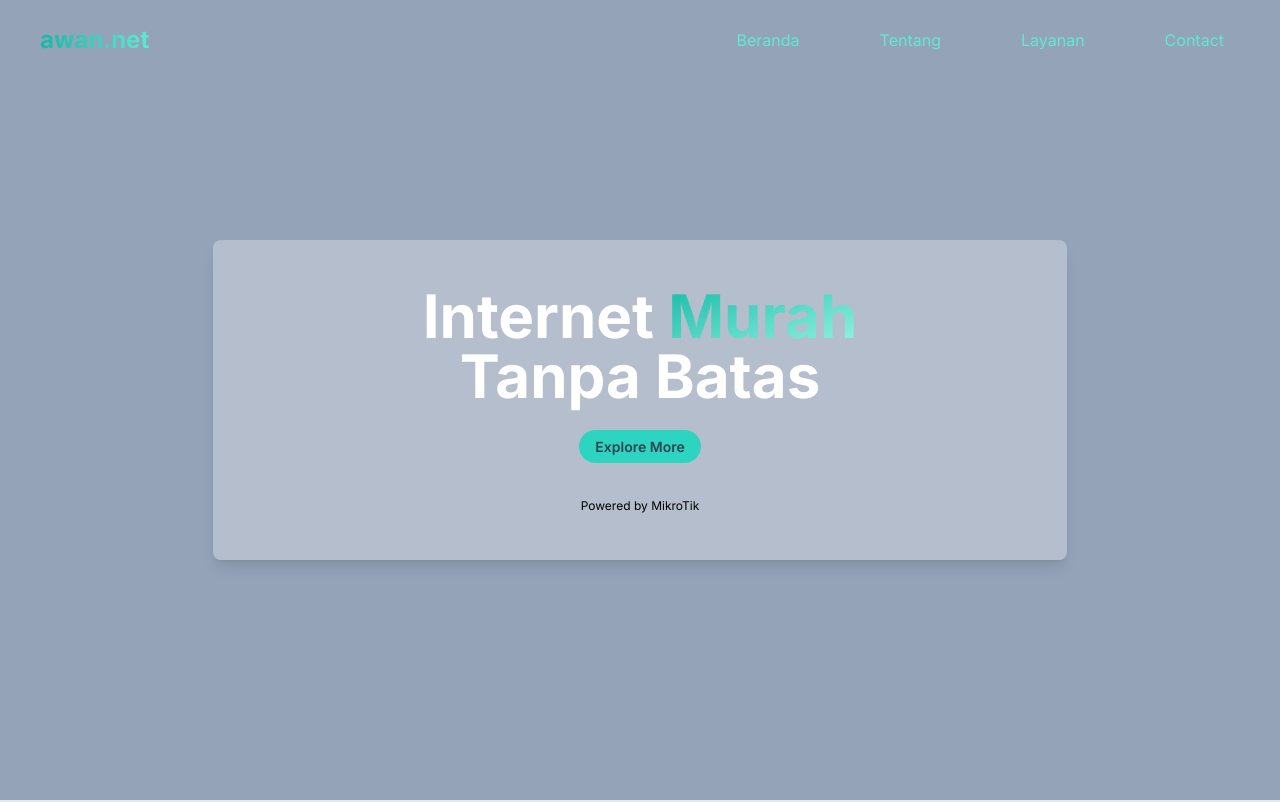
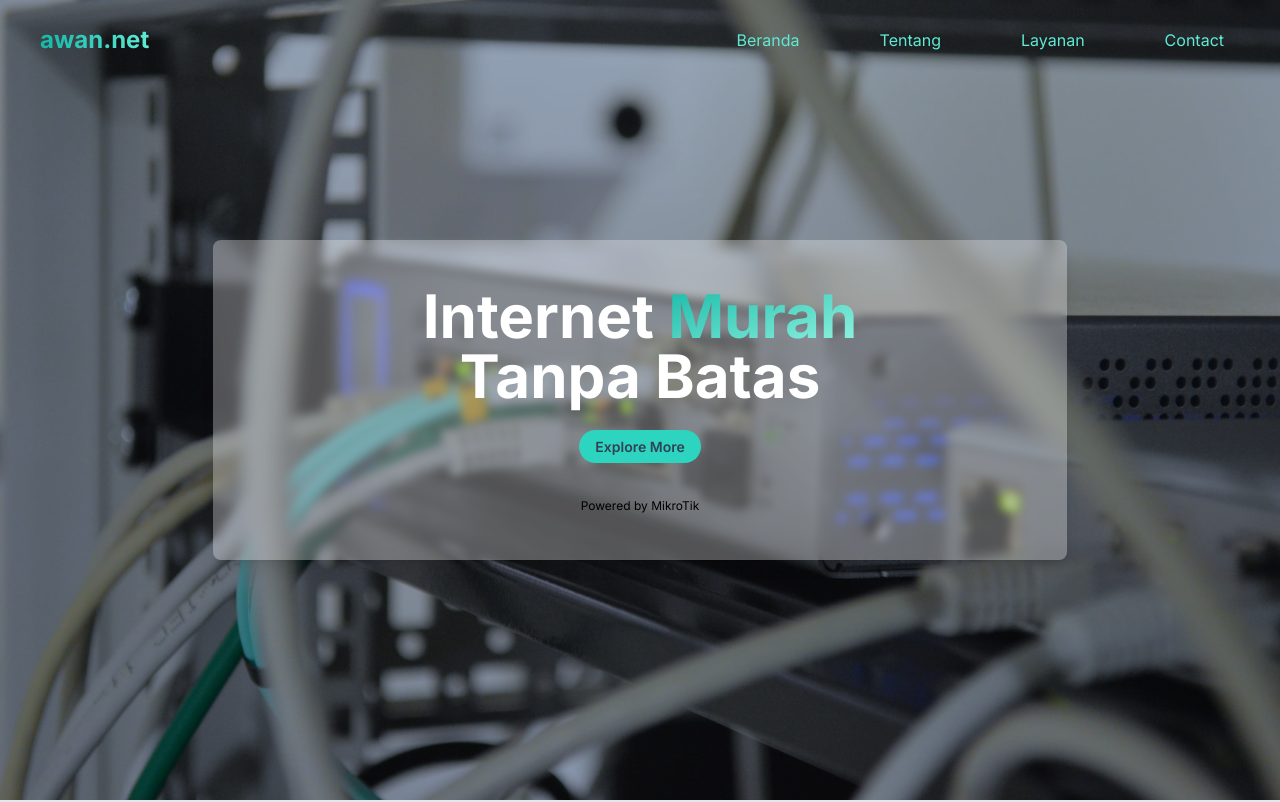
Before and after one commit to kurniawanep/project-oprec-ipj, a website: page index.html in a window 1280 px wide. Shown: the top 802 px of the page. Drawn offline with nearby package versions, Linux system fonts and the light colour scheme; files that its build step writes are made by us from their sources; the site is published under a folder, as on GitHub Pages, so addresses that start at the root find nothing.

Commit message:
Update index.html

```diff
--- a/index.html
+++ b/index.html
@@ -48,7 +48,7 @@
     <!-- Header End -->
 
     <!-- Hero Start -->
-    <section class="min-h-screen bg-slate-400 bg-cover bg-center shadow-slate-500 flex bg-blend-multiply" style="background-image:url(/hero.jpg)">
+    <section class="min-h-screen bg-slate-400 bg-cover bg-center shadow-slate-500 flex bg-blend-multiply" style="background-image:url(hero.jpg)">
         <div class="w-2/3 h-80 bg-white/30 m-auto rounded-lg backdrop-blur-sm flex shadow-lg">
             <div class="m-auto">
             <h1 class="text-3xl sm:text-5xl md:text-6xl font-bold text-center text-white">Internet <span class="bg-gradient-to-br from-teal-500 to-teal-200 bg-clip-text text-transparent shadow-teal-100">Murah</span> <br>Tanpa Batas</h1>
```
